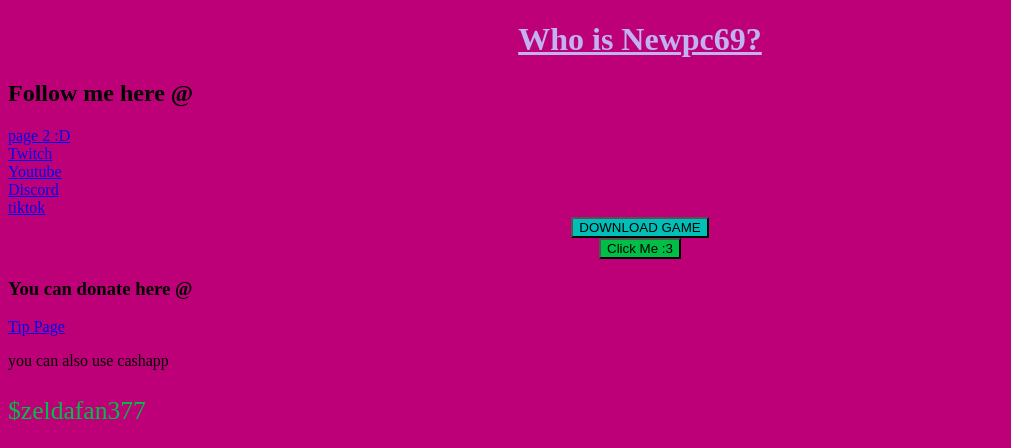
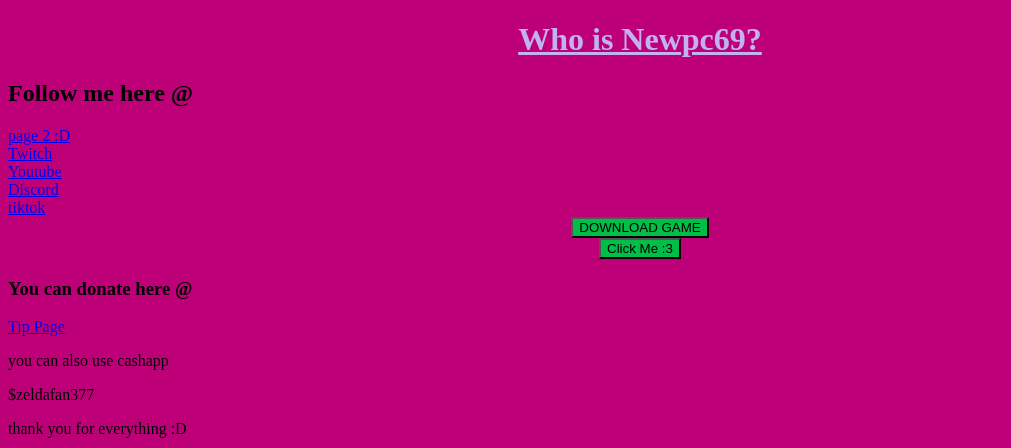
Before and after one commit to zeldafan377/Lucky_Cow, a plain HTML site: page index.html in a window 1280 px wide. Shown: the top 448 px of the page, without its empty margins (0-1011 px from the left). Drawn offline with Linux system fonts and the light colour scheme; grey boxes are pictures that could not be loaded.

Commit message:
Add files via upload

```diff
--- a/index.html
+++ b/index.html
@@ -22,7 +22,7 @@
     <a title="tiktok" href="https://tiktok.com/@newpc69">tiktok</a> <br>
 
     <div style="text-align: center;">
-    <a title="a download to my game" href="game/ilysm.zip"><button class="button1">DOWNLOAD GAME</button>
+    <a title="a download to my game" href="game/ilysm.zip"><button class=".button1">DOWNLOAD GAME</button>
     </a>
 
      </div>
@@ -39,7 +39,7 @@
     <a href="https://streamlabs.com/newpc69/tip">Tip Page</a>
 
     <p>you can also use cashapp</p>
-    <p class="p1">$zeldafan377</p>
+    <p class=".p1">$zeldafan377</p>
     <p>thank you for everything :D</p>
 
 
```
